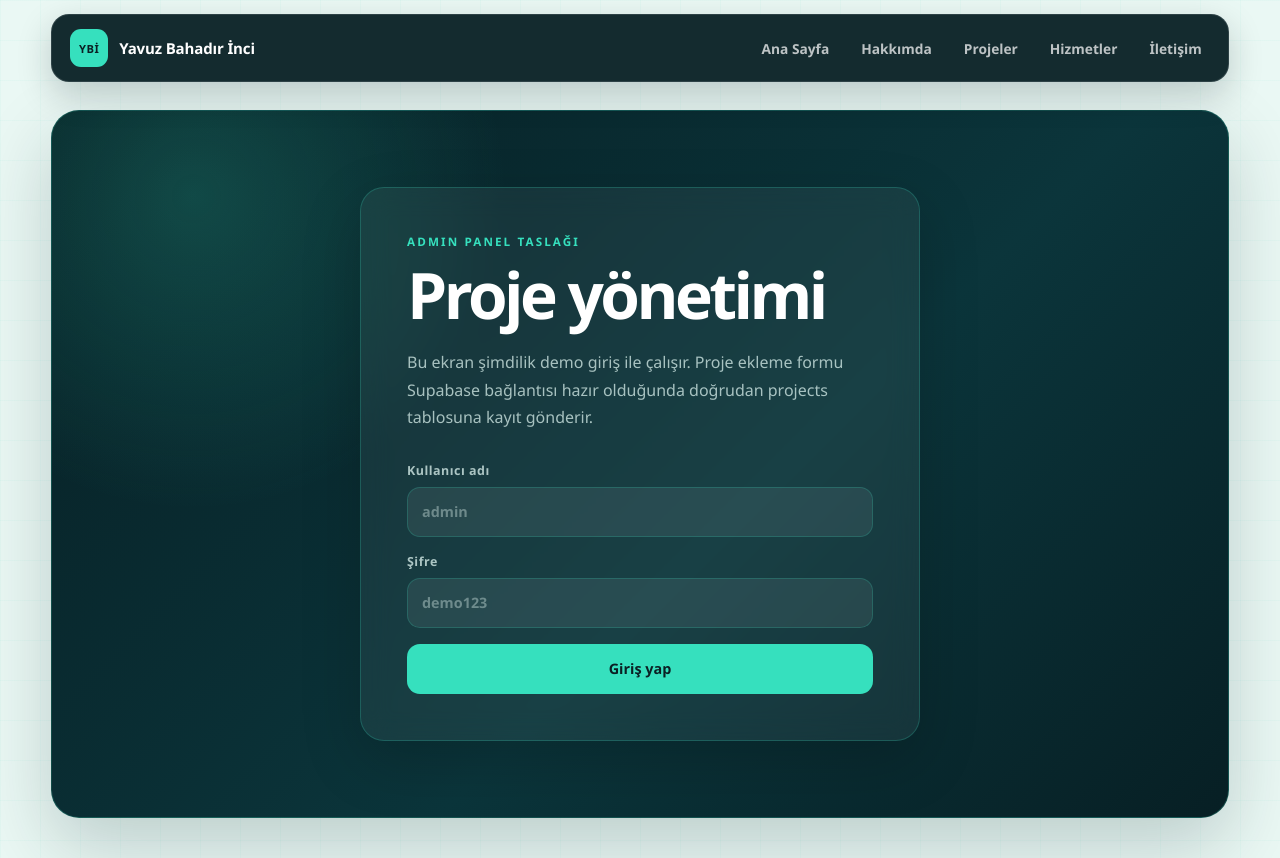
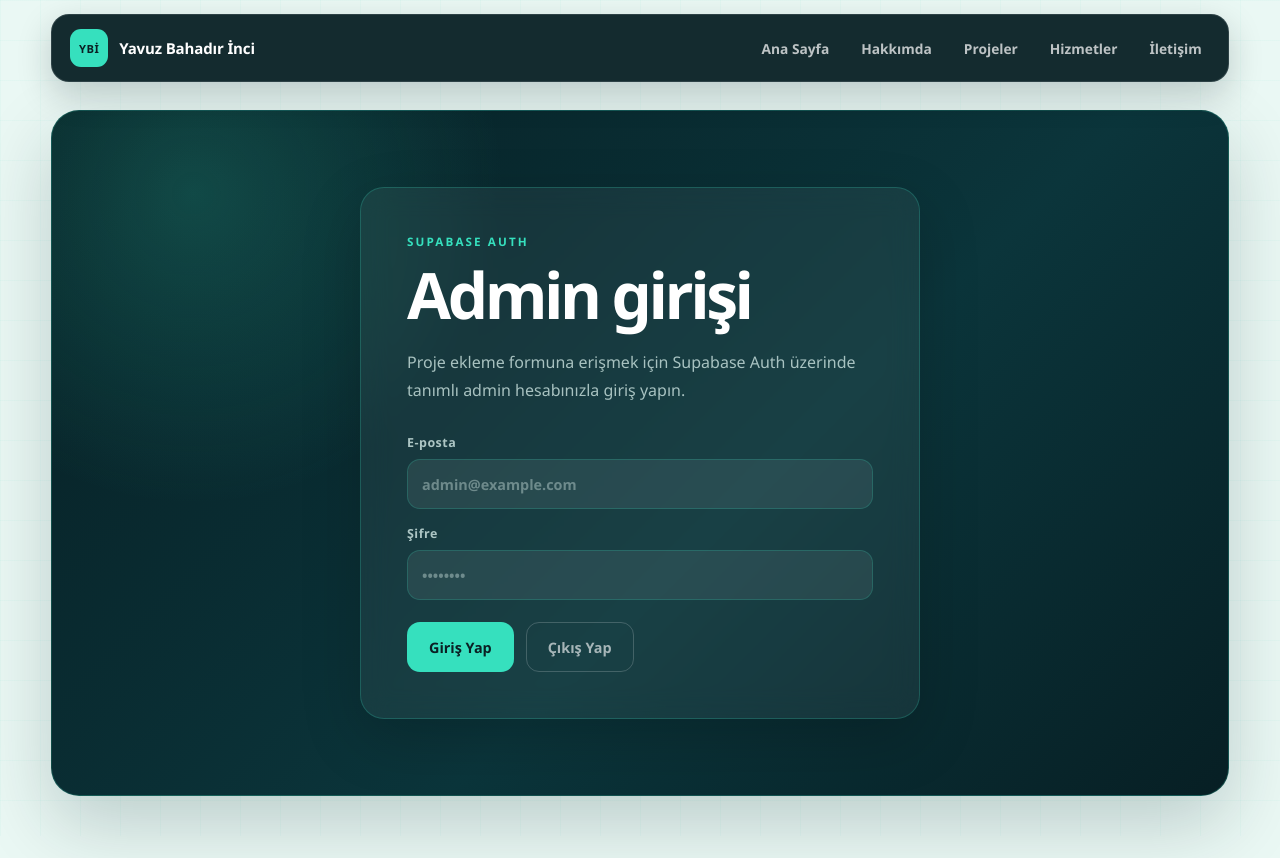
Before and after one commit to ybinci/yavuz-portfolio, a React (Vite) app: page /admin in a window 1280 px wide. After the commit the page ends 836 px from the top, so only its background shows below. Built offline with nearby package versions, Linux system fonts and the light colour scheme; no server answers.

Commit message:
secure admin with supabase auth

```diff
--- a/src/components/Admin.jsx
+++ b/src/components/Admin.jsx
@@ -1,4 +1,4 @@
-import { useMemo, useState } from 'react'
+import { useEffect, useMemo, useState } from 'react'
 import { hasSupabaseConfig, supabase } from '../lib/supabaseClient'
 
 const initialProjectForm = {
@@ -23,33 +23,80 @@ const splitListField = (value) => (
     .filter(Boolean)
 )
 
+function createProjectPayload(projectForm) {
+  return {
+    slug: projectForm.slug.trim(),
+    title: projectForm.title.trim(),
+    category: projectForm.category.trim(),
+    summary: projectForm.summary.trim(),
+    description: projectForm.description.trim(),
+    role: projectForm.role.trim(),
+    tools: splitListField(projectForm.tools),
+    images: splitListField(projectForm.images),
+    pdf_url: projectForm.pdfUrl.trim() || null,
+    portfolio_url: projectForm.portfolioUrl.trim() || null,
+    github_url: projectForm.githubUrl.trim() || null,
+    status: projectForm.status,
+  }
+}
+
 function Admin() {
-  const [credentials, setCredentials] = useState({ username: '', password: '' })
-  const [isAuthenticated, setIsAuthenticated] = useState(false)
-  const [loginMessage, setLoginMessage] = useState('')
+  const [authForm, setAuthForm] = useState({ email: '', password: '' })
+  const [session, setSession] = useState(null)
+  const [isAuthReady, setIsAuthReady] = useState(false)
+  const [isAuthLoading, setIsAuthLoading] = useState(false)
+  const [authMessage, setAuthMessage] = useState({ type: '', message: '' })
   const [projectForm, setProjectForm] = useState(initialProjectForm)
   const [previewProject, setPreviewProject] = useState(null)
   const [submitStatus, setSubmitStatus] = useState({ type: '', message: '' })
   const [isSaving, setIsSaving] = useState(false)
 
-  const generatedProject = useMemo(() => ({
-    slug: projectForm.slug,
-    title: projectForm.title,
-    category: projectForm.category,
-    summary: projectForm.summary,
-    description: projectForm.description,
-    role: projectForm.role,
-    tools: splitListField(projectForm.tools),
-    images: splitListField(projectForm.images),
-    pdf_url: projectForm.pdfUrl || null,
-    portfolio_url: projectForm.portfolioUrl || null,
-    github_url: projectForm.githubUrl || null,
-    status: projectForm.status,
-  }), [projectForm])
+  const isAuthenticated = Boolean(session?.user)
+  const livePreviewProject = useMemo(() => createProjectPayload(projectForm), [projectForm])
 
-  const updateCredentials = (event) => {
+  useEffect(() => {
+    if (!hasSupabaseConfig || !supabase) {
+      setIsAuthReady(true)
+      setAuthMessage({
+        type: 'error',
+        message:
+          'Supabase bağlantısı için VITE_SUPABASE_URL ve VITE_SUPABASE_ANON_KEY env değerleri gerekli.',
+      })
+      return undefined
+    }
+
+    let isMounted = true
+
+    supabase.auth.getSession().then(({ data, error }) => {
+      if (!isMounted) return
+
+      if (error) {
+        setAuthMessage({ type: 'error', message: error.message })
+      }
+
+      setSession(data.session)
+      setIsAuthReady(true)
+    })
+
+    const { data: authListener } = supabase.auth.onAuthStateChange((_event, nextSession) => {
+      setSession(nextSession)
+
+      if (!nextSession) {
+        setProjectForm(initialProjectForm)
+        setPreviewProject(null)
+        setSubmitStatus({ type: '', message: '' })
+      }
+    })
+
+    return () => {
+      isMounted = false
+      authListener.subscription.unsubscribe()
+    }
+  }, [])
+
+  const updateAuthForm = (event) => {
     const { name, value } = event.target
-    setCredentials((current) => ({ ...current, [name]: value }))
+    setAuthForm((current) => ({ ...current, [name]: value }))
   }
 
   const updateProjectForm = (event) => {
@@ -57,23 +104,71 @@ function Admin() {
     setProjectForm((current) => ({ ...current, [name]: value }))
   }
 
-  const handleLogin = (event) => {
+  const handleLogin = async (event) => {
     event.preventDefault()
+    setAuthMessage({ type: '', message: '' })
 
-    // temporary demo auth: Bu kontrol sadece admin panel UI taslağı içindir.
-    if (credentials.username === 'admin' && credentials.password === 'demo123') {
-      setIsAuthenticated(true)
-      setLoginMessage('')
+    if (!hasSupabaseConfig || !supabase) {
+      setAuthMessage({
+        type: 'error',
+        message:
+          'Supabase bağlantısı için VITE_SUPABASE_URL ve VITE_SUPABASE_ANON_KEY env değerleri gerekli.',
+      })
       return
     }
 
-    setLoginMessage('Demo giriş için kullanıcı adı admin, şifre demo123 olarak ayarlandı.')
+    setIsAuthLoading(true)
+
+    try {
+      const { error } = await supabase.auth.signInWithPassword({
+        email: authForm.email.trim(),
+        password: authForm.password,
+      })
+
+      if (error) throw error
+
+      setAuthForm((current) => ({ ...current, password: '' }))
+      setAuthMessage({ type: 'success', message: 'Giriş başarılı.' })
+    } catch (error) {
+      setAuthMessage({ type: 'error', message: error.message })
+    } finally {
+      setIsAuthLoading(false)
+    }
+  }
+
+  const handleLogout = async () => {
+    if (!hasSupabaseConfig || !supabase) return
+
+    setIsAuthLoading(true)
+
+    try {
+      const { error } = await supabase.auth.signOut()
+
+      if (error) throw error
+
+      setAuthForm({ email: '', password: '' })
+      setAuthMessage({ type: 'success', message: 'Çıkış yapıldı.' })
+    } catch (error) {
+      setAuthMessage({ type: 'error', message: error.message })
+    } finally {
+      setIsAuthLoading(false)
+    }
   }
 
   const handleProjectSubmit = async (event) => {
     event.preventDefault()
-    setPreviewProject(generatedProject)
+
+    const projectPayload = createProjectPayload(projectForm)
+    setPreviewProject(projectPayload)
     setSubmitStatus({ type: '', message: '' })
+
+    if (!isAuthenticated) {
+      setSubmitStatus({
+        type: 'error',
+        message: 'Proje kaydetmek için Supabase Auth ile giriş yapmalısınız.',
+      })
+      return
+    }
 
     if (!hasSupabaseConfig || !supabase) {
       setSubmitStatus({
@@ -89,18 +184,20 @@ function Admin() {
     try {
       const { error } = await supabase
         .from('projects')
-        .insert([generatedProject])
+        .insert([projectPayload])
 
       if (error) throw error
 
       setSubmitStatus({
         type: 'success',
-        message: 'Proje Supabase projects tablosuna başarıyla kaydedildi.',
+        message: 'Proje başarıyla kaydedildi.',
       })
+      setProjectForm(initialProjectForm)
+      setPreviewProject(projectPayload)
     } catch (error) {
       setSubmitStatus({
         type: 'error',
-        message: `Kayıt sırasında hata oluştu: ${error.message}`,
+        message: error.message,
       })
     } finally {
       setIsSaving(false)
@@ -111,23 +208,23 @@ function Admin() {
     <section className="page-panel admin-page" aria-labelledby="admin-title">
       {!isAuthenticated ? (
         <div className="admin-login-card">
-          <p className="eyebrow">Admin panel taslağı</p>
-          <h1 id="admin-title">Proje yönetimi</h1>
+          <p className="eyebrow">Supabase Auth</p>
+          <h1 id="admin-title">Admin girişi</h1>
           <p>
-            Bu ekran şimdilik demo giriş ile çalışır. Proje ekleme formu Supabase
-            bağlantısı hazır olduğunda doğrudan projects tablosuna kayıt gönderir.
+            Proje ekleme formuna erişmek için Supabase Auth üzerinde tanımlı admin
+            hesabınızla giriş yapın.
           </p>
 
           <form className="admin-login-form" onSubmit={handleLogin}>
             <label>
-              Kullanıcı adı
+              E-posta
               <input
-                name="username"
-                type="text"
-                value={credentials.username}
-                onChange={updateCredentials}
-                placeholder="admin"
-                autoComplete="username"
+                name="email"
+                type="email"
+                value={authForm.email}
+                onChange={updateAuthForm}
+                placeholder="admin@example.com"
+                autoComplete="email"
               />
             </label>
             <label>
@@ -135,14 +232,34 @@ function Admin() {
               <input
                 name="password"
                 type="password"
-                value={credentials.password}
-                onChange={updateCredentials}
-                placeholder="demo123"
+                value={authForm.password}
+                onChange={updateAuthForm}
+                placeholder="••••••••"
                 autoComplete="current-password"
               />
             </label>
-            {loginMessage && <p className="admin-message">{loginMessage}</p>}
-            <button className="button button-primary" type="submit">Giriş yap</button>
+            {authMessage.message && (
+              <p className={`admin-submit-message ${authMessage.type}`}>
+                {authMessage.message}
+              </p>
+            )}
+            <div className="admin-form-actions">
+              <button
+                className="button button-primary"
+                type="submit"
+                disabled={isAuthLoading || !isAuthReady}
+              >
+                {isAuthLoading ? 'Giriş yapılıyor...' : 'Giriş Yap'}
+              </button>
+              <button
+                className="button button-outline"
+                type="button"
+                disabled
+                onClick={handleLogout}
+              >
+                Çıkış Yap
+              </button>
+            </div>
           </form>
         </div>
       ) : (
@@ -152,12 +269,27 @@ function Admin() {
               <p className="eyebrow">Supabase projects tablosu</p>
               <h1 id="admin-title">Yeni Proje Ekle</h1>
             </div>
-            <p>
-              Form gönderildiğinde alanlar Supabase şemasına uygun objeye dönüştürülür.
-              `tools` ve `images` değerleri virgül veya satır bazlı ayrıştırılarak array
-              olarak kaydedilir.
-            </p>
+            <div className="admin-session-card">
+              <p>
+                Giriş yapan kullanıcı:
+                <span>{session.user.email}</span>
+              </p>
+              <button
+                className="button button-outline"
+                type="button"
+                disabled={isAuthLoading}
+                onClick={handleLogout}
+              >
+                Çıkış Yap
+              </button>
+            </div>
           </header>
+
+          <p className="admin-helper-text">
+            Form gönderildiğinde alanlar Supabase şemasına uygun objeye dönüştürülür.
+            Tools ve images değerleri virgül veya satır bazlı ayrıştırılarak array
+            olarak kaydedilir.
+          </p>
 
           <div className="admin-grid">
             <form className="admin-project-form" onSubmit={handleProjectSubmit}>
@@ -194,8 +326,8 @@ function Admin() {
               <label>
                 Durum
                 <select name="status" value={projectForm.status} onChange={updateProjectForm}>
+                  <option value="published">published</option>
                   <option value="draft">draft</option>
-                  <option value="published">published</option>
                 </select>
               </label>
               <label className="admin-field-wide">
@@ -287,7 +419,7 @@ function Admin() {
 
               <div className="admin-form-actions">
                 <button className="button button-primary" type="submit" disabled={isSaving}>
-                  {isSaving ? 'Kaydediliyor...' : 'Supabase’e kaydet'}
+                  {isSaving ? 'Kaydediliyor...' : 'Projeyi Kaydet'}
                 </button>
                 <button
                   className="button button-outline"
@@ -304,10 +436,10 @@ function Admin() {
             </form>
 
             <aside className="admin-preview" aria-live="polite">
-              <p className="eyebrow">JSON önizleme</p>
+              <p className="eyebrow">Önizleme</p>
               <h2>Supabase’e gönderilecek veri</h2>
               <pre>
-                {JSON.stringify(previewProject ?? generatedProject, null, 2)}
+                {JSON.stringify(previewProject ?? livePreviewProject, null, 2)}
               </pre>
             </aside>
           </div>
```
Also changed, not shown: src/App.css (+34 -0 lines).
